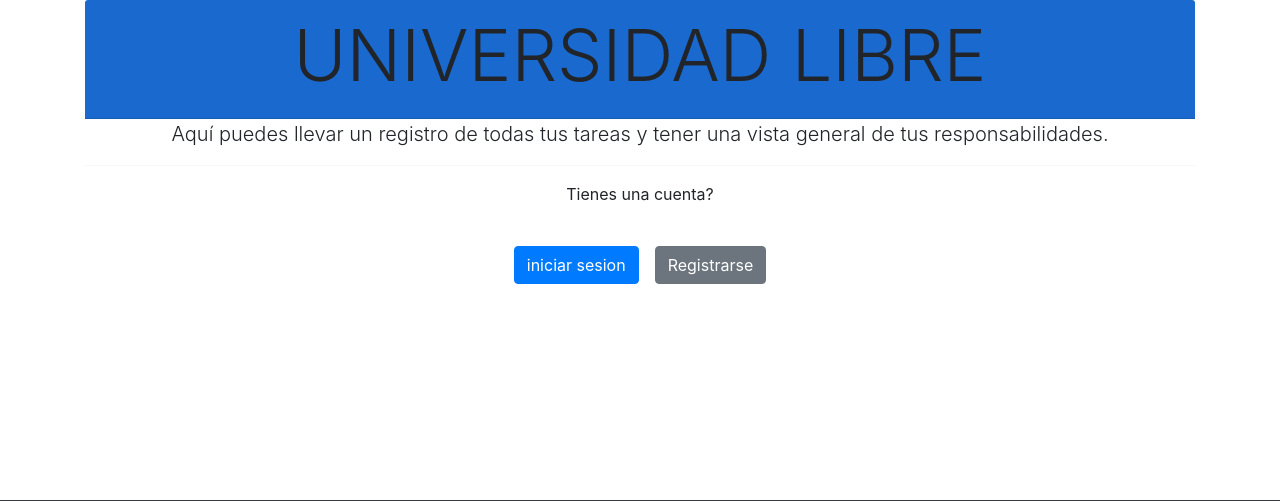
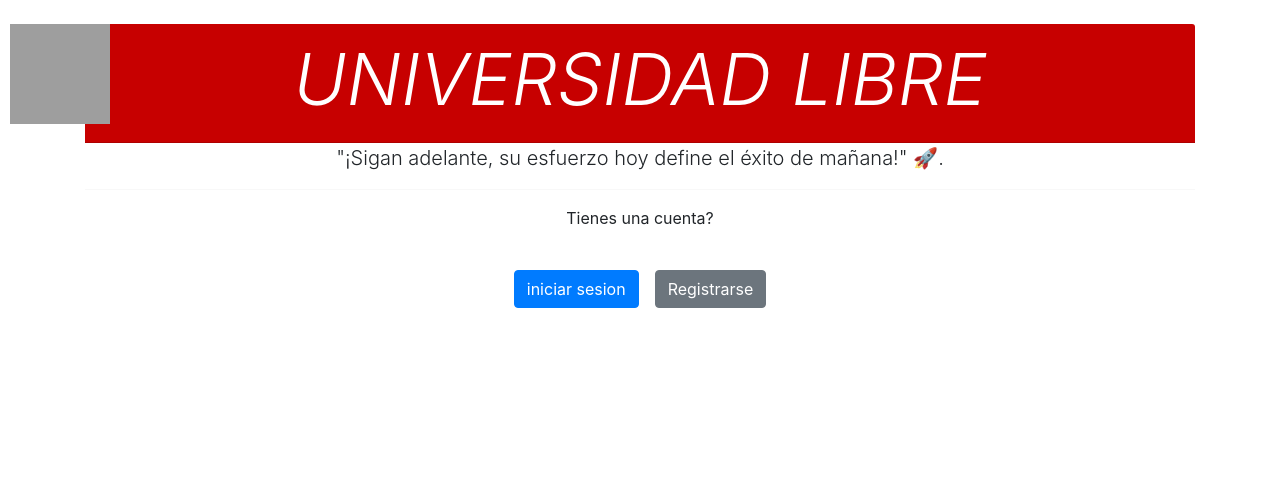
Before and after one commit to CARVAJAL2726/lista_de_tareas, a Flask app: page / in a window 1280 px wide. Shown: the part 56-557 px from the top of the page. Run offline with Flask 3, Linux system fonts and the light colour scheme; some libraries are stand-ins or nearby versions; grey boxes are pictures that could not be loaded.

Commit message:
se creo el escudo y se le agrego a la foto a los templates

```diff
--- /dev/null
+++ b/templates/escudo.html
@@ -0,0 +1,30 @@
+<!DOCTYPE html>
+<html lang="es">
+<head>
+    <meta charset="UTF-8">
+    <meta name="viewport" content="width=device-width, initial-scale=1.0">
+    <title>Lista de Tareas - {% block title %}{% endblock %}</title>
+    <style>
+        @keyframes mover {
+            0% {
+                transform: translate(0, 100vh);
+            }
+            100% {
+                transform: translate(0, 0);
+            }
+        }
+        .mover {
+            position: absolute;
+            animation: mover 5s forwards;
+            width: 100px; /* Ajusta el tamaño según sea necesario */
+            height: 100px; /* Ajusta el tamaño según sea necesario */
+            left: 5px; /* Ajusta esta distancia según sea necesario */
+            margin-left: 5px; /* Ajusta esta distancia según sea necesario */
+        }
+    </style>
+</head>
+<body>
+    {% block content %}{% endblock %}
+    <img src="/static/imageU.jpg" alt="Imagen en Movimiento" class="mover">
+</body>
+</html>
--- a/templates/index.html
+++ b/templates/index.html
@@ -1,14 +1,20 @@
+
 {% extends 'base.html' %}
+
+
 
 {% block title %}inicio{% endblock %}
 
-{% block content %}
+{% block content %} <br>
+{% include 'escudo.html' %}
+
+
                 <div class="container-sm text-center">
-                    <div class="card-header"  style="background-color: rgb(26, 105, 207);">
-                        <h1 class="display-3 color: white">UNIVERSIDAD LIBRE </h1>
+                    <div class="card-header"  style="background-color: rgb(199, 0, 0);">
+                        <h1 class="display-3" style="color: #ffffff; font-style: italic;">UNIVERSIDAD LIBRE</h1>
+
                     </div>
-                    <p class="lead"> Aquí puedes llevar un registro de todas tus tareas y tener una vista general de tus
-                        responsabilidades.</p>
+                    <p class="lead"> "¡Sigan adelante, su esfuerzo hoy define el éxito de mañana!" 🚀.</p>
 
                     <hr classs="my-4">
 
@@ -22,5 +28,6 @@
                 </div>
                 <br><br><br><br><br><br><br><br><br> {% include 'footer.html' %}
 
+
 {% endblock %}
 <br><br><br>
--- a/templates/login.html
+++ b/templates/login.html
@@ -12,7 +12,7 @@
                         <h1 class="text-center">{% block title %}Iniciar sesión{% endblock %}</h1>
                     </div>
                     <div class="card-body">
-                        <form action="" method="">
+                        <form action="/templates/login.html" method="POST">
                             <div class="form-group">
                                 <label for="user">Nombre de Usuario </label>
                                 <input type="text" class="form-control" id="username" placeholder="Ingrese su usuario" name="username" required>
@@ -23,7 +23,7 @@
                             </div>
                             <br>
                             <div class="text-center">
-                                <input type="submit" class="btn btn-primary" value="Iniciar sesión">
+                                <input type="submit" class="btn btn-primary" onclick="iniciarsecion()">
                             </div>
                         </form>
                     </div>
--- a/templates/register.html
+++ b/templates/register.html
@@ -32,4 +32,5 @@
         </div>
     </div>
     <br><br><br> {% include 'footer.html' %}
+
 {% endblock %}
```
Also changed, not shown: templates/jh.html (added, +11 -0 lines).
